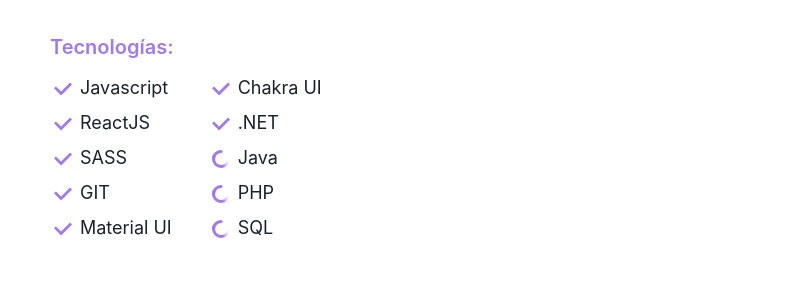
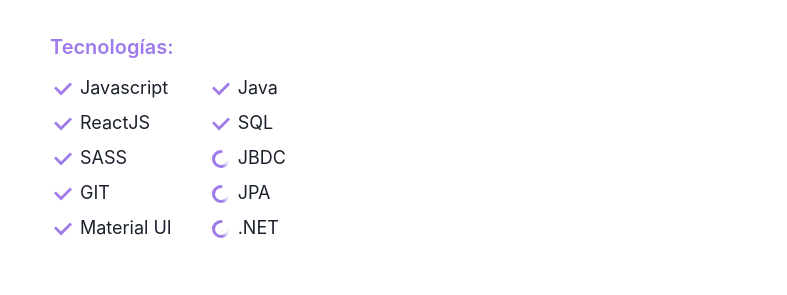
Before and after one commit to nicolasrios6/me.portfolio, a React (Vite) app: page / in a window 1280 px wide. Shown: the part 802-1097 px from the top of the page, without its empty margins (234-1021 px from the left). Built offline with nearby package versions, Linux system fonts and the light colour scheme.

Commit message:
Actualizacion.

```diff
--- a/src/components/Home/Home.jsx
+++ b/src/components/Home/Home.jsx
@@ -69,23 +69,23 @@
                         <List>
                             <ListItem fontSize='lg' padding={1}>
                                 <ListIcon as={CheckIcon} color='primary'/>
-                                Chakra UI
+                                Java
                             </ListItem>
                             <ListItem fontSize='lg' padding={1}>
                                 <ListIcon as={CheckIcon} color='primary'/>
-                                .NET
+                                SQL
                             </ListItem>
                             <ListItem fontSize='lg' padding={1}>
                                 <ListIcon as={SpinnerIcon} color='primary'/>
-                                Java
+                                JBDC
                             </ListItem>
                             <ListItem fontSize='lg' padding={1}>
                                 <ListIcon as={SpinnerIcon} color='primary'/>
-                                PHP
+                                JPA
                             </ListItem>
                             <ListItem fontSize='lg' padding={1}>
                                 <ListIcon as={SpinnerIcon} color='primary'/>
-                                SQL
+                                .NET
                             </ListItem>
                         </List>
                     </Stack>
```
